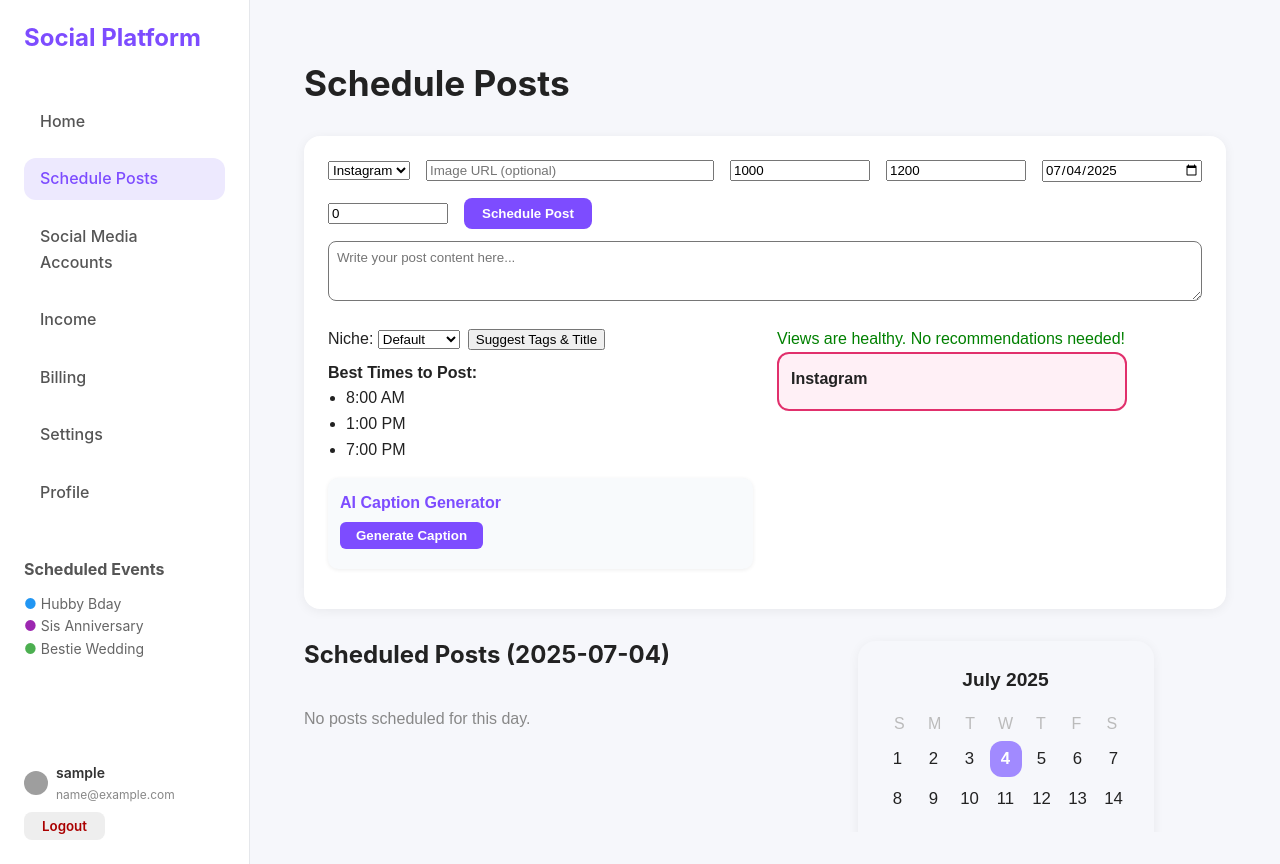
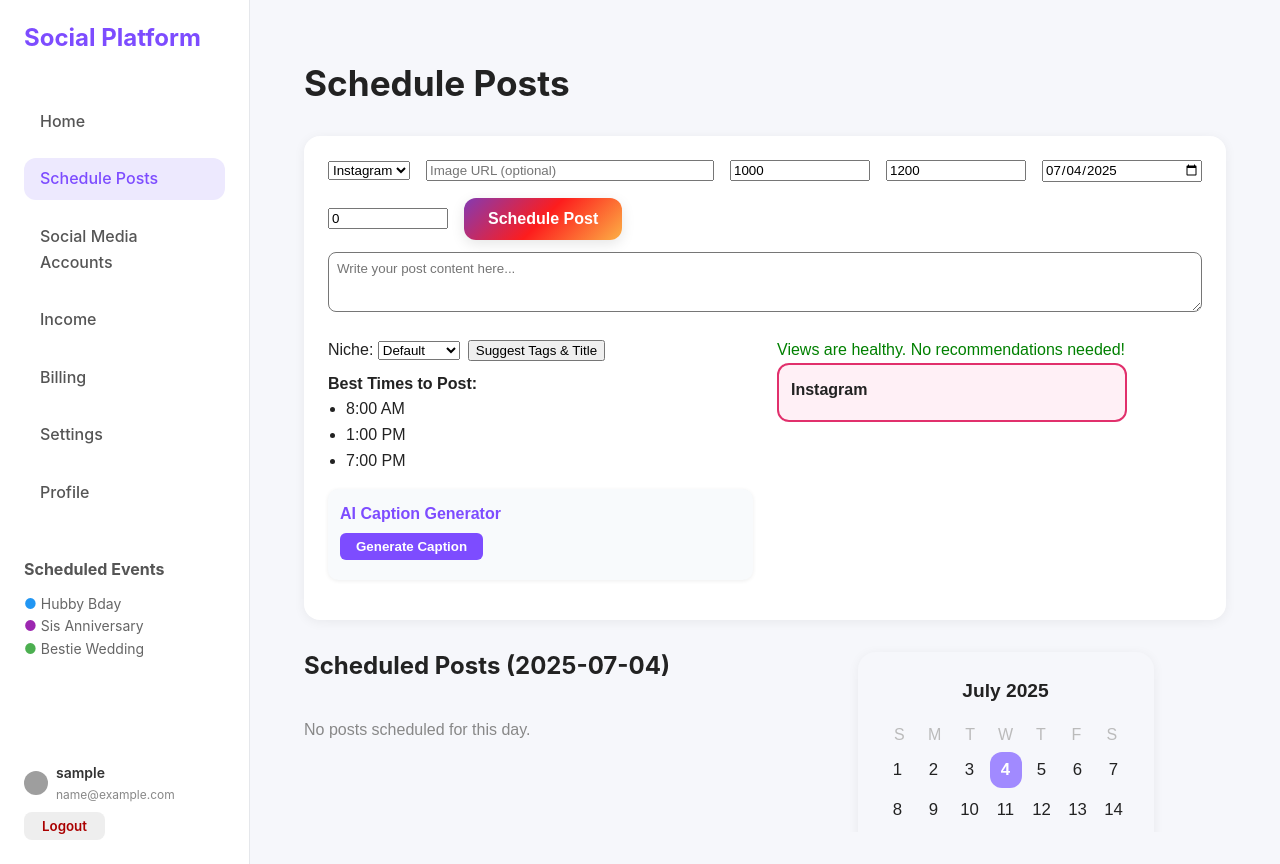
Before and after one commit to kunalbavdhane9922/Sankap_101_Hackathon, a React (Vite) app: page /schedule in a window 1280 px wide. Built offline with nearby package versions, Linux system fonts and the light colour scheme; sample sign-in values are in the browser's storage; grey boxes are pictures that could not be loaded.

Commit message:
Automated commit

```diff
--- a/src/components/Schedule.jsx
+++ b/src/components/Schedule.jsx
@@ -178,7 +178,7 @@ export default function Schedule() {
               placeholder="Remind (min before)"
               title="Remind me this many minutes before scheduled time"
             />
-            <button onClick={handleSchedule} style={{ padding: '8px 18px', borderRadius: 8, background: '#7d4cff', color: '#fff', fontWeight: 600, border: 'none' }}>Schedule Post</button>
+            <button onClick={handleSchedule} className="schedule-post-btn"> Schedule Post</button>
           </div>
           <textarea
             placeholder="Write your post content here..."
```
